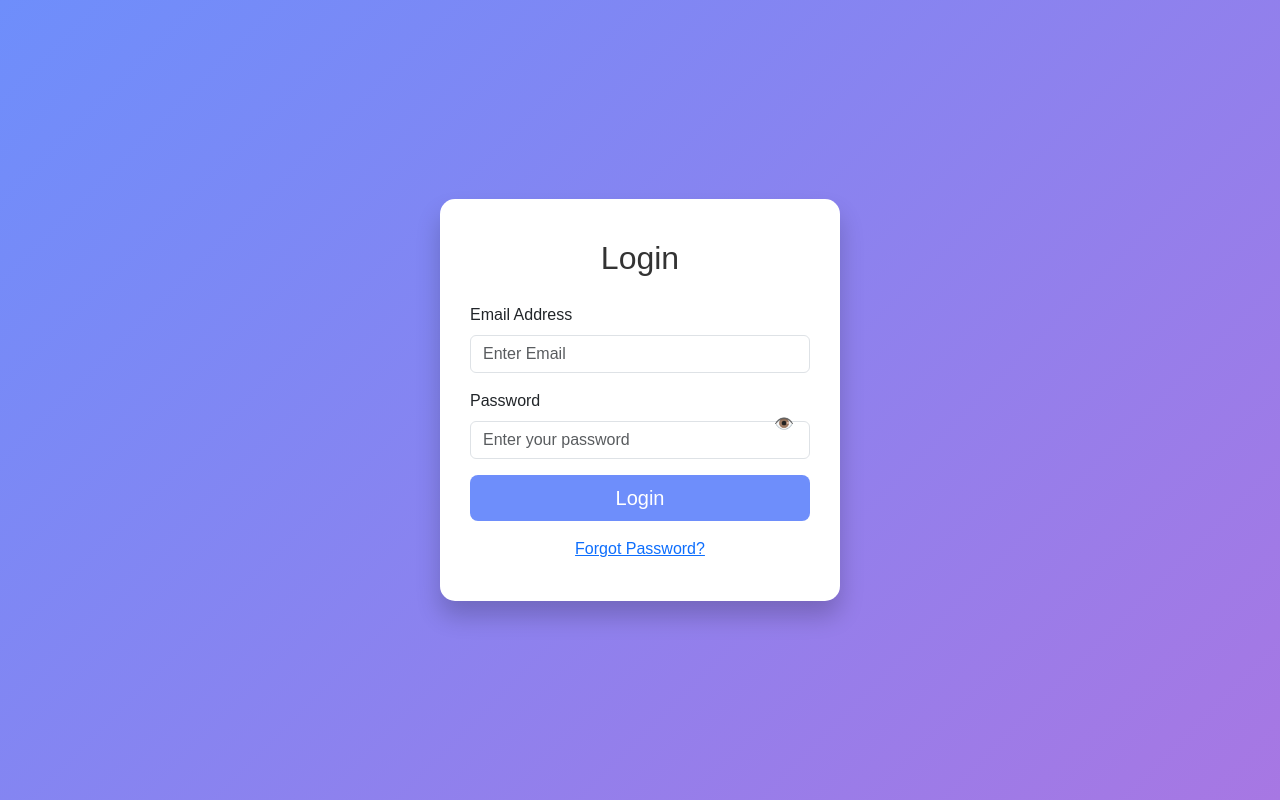
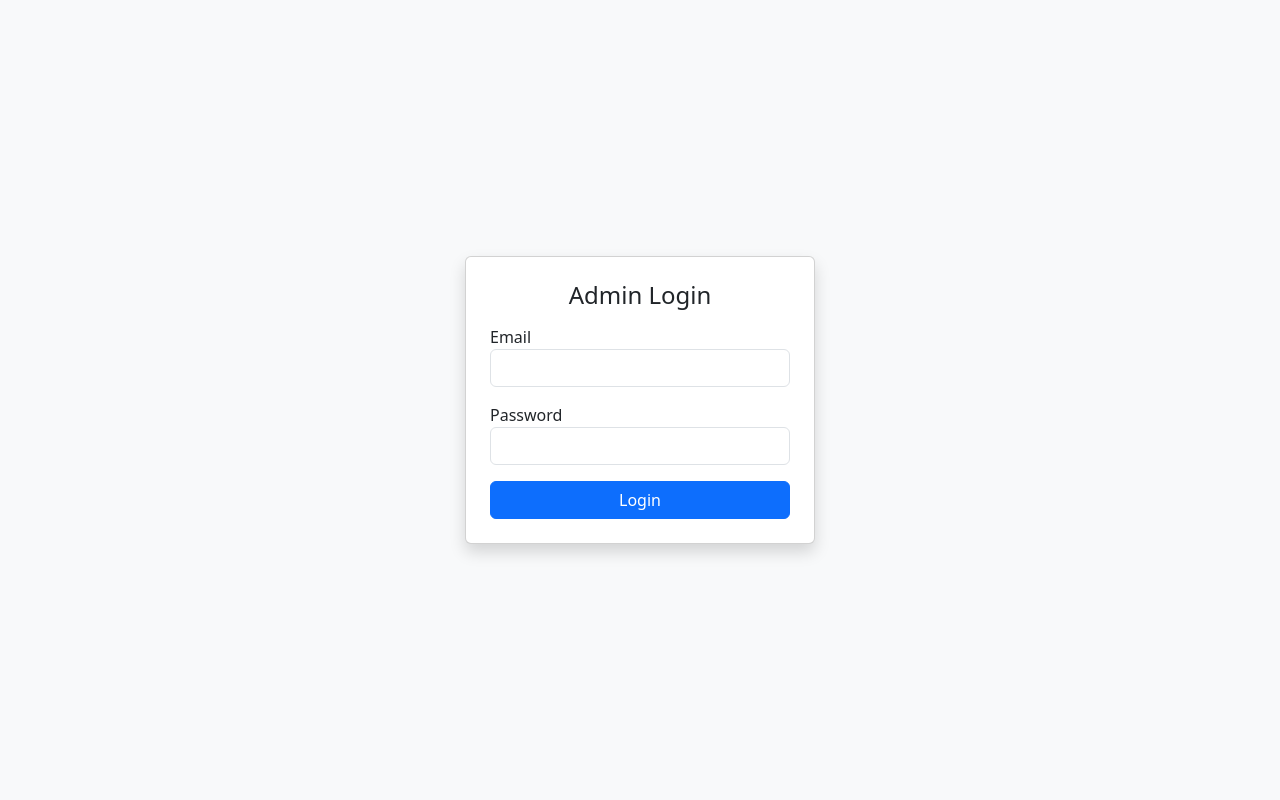
Before and after one commit to VAIBHAV-KATHORE/grampanchayat-portal, a PHP site: page /admin/login.php in a window 1280 px wide. Run offline with PHP 8.4, Linux system fonts and the light colour scheme.

Commit message:
Update login.php

```diff
--- a/admin/login.php
+++ b/admin/login.php
@@ -18,12 +18,21 @@ if (isset($_POST['login'])) {
 
         $row = $result->fetch_assoc();
 
-        // DEBUG (remove after working)
-        // var_dump($row['password']); exit;
+        $dbPassword = $row['password'];
 
-        if (password_verify($password, $row['password'])) {
+        // 1️⃣ Try hashed password check
+        $valid = password_verify($password, $dbPassword);
 
-            $_SESSION['admin'] = $row['email'];
+        // 2️⃣ Fallback: plain match (YOUR CURRENT DB NEEDS THIS)
+        if (!$valid && $password === $dbPassword) {
+            $valid = true;
+        }
+
+        // 3️⃣ FINAL LOGIN CHECK
+        if ($valid) {
+
+            $_SESSION['admin'] = $row['username'];
+            $_SESSION['admin_email'] = $row['email'];
 
             header("Location: dashboard.php");
             exit();
@@ -39,107 +48,43 @@ if (isset($_POST['login'])) {
 ?>
 
 <!DOCTYPE html>
-<html lang="en">
-
+<html>
 <head>
-    <meta charset="UTF-8">
-    <meta name="viewport" content="width=device-width, initial-scale=1.0">
-    <title>Login Form</title>
-    <!-- Bootstrap 5 CSS -->
+    <title>Admin Login</title>
     <link href="https://cdn.jsdelivr.net/npm/bootstrap@5.3.2/dist/css/bootstrap.min.css" rel="stylesheet">
-    <style>
-        body {
-            background: linear-gradient(135deg, #6e8efb, #a777e3);
-            min-height: 100vh;
-            display: flex;
-            justify-content: center;
-            align-items: center;
-            font-family: 'Poppins', sans-serif;
-        }
-
-        .login-container {
-            background: #fff;
-            padding: 40px 30px;
-            border-radius: 15px;
-            box-shadow: 0 15px 25px rgba(0, 0, 0, 0.2);
-            width: 100%;
-            max-width: 400px;
-        }
-
-        .login-container h2 {
-            text-align: center;
-            margin-bottom: 25px;
-            color: #333;
-        }
-
-        .form-control:focus {
-            border-color: #6e8efb;
-            box-shadow: 0 0 8px rgba(110, 142, 251, 0.3);
-        }
-
-        .btn-primary {
-            background: #6e8efb;
-            border: none;
-        }
-
-        .btn-primary:hover {
-            background: #5a6fd1;
-        }
-
-        .form-label {
-            font-weight: 500;
-        }
-    </style>
 </head>
 
-<body>
+<body class="bg-light">
 
-    <div class="login-container">
+<div class="container d-flex justify-content-center align-items-center" style="height:100vh;">
 
-        <h2>Login</h2>
+    <div class="card p-4 shadow" style="width:350px;">
+
+        <h4 class="text-center mb-3">Admin Login</h4>
+
+        <?php echo $msg; ?>
+
         <form method="POST">
+
             <div class="mb-3">
+                <label>Email</label>
+                <input type="email" name="email" class="form-control" required>
+            </div>
 
-                <label class="form-label">
-                    Email Address
-                </label>
+            <div class="mb-3">
+                <label>Password</label>
+                <input type="password" name="password" class="form-control" required>
+            </div>
 
-                <input type="email"
-                    class="form-control"
-                    name="email"
-                    placeholder="Enter Email"
-                    required>
+            <button type="submit" name="login" class="btn btn-primary w-100">
+                Login
+            </button>
 
-            </div>
-            <div class="mb-3 position-relative">
-                <label for="password" class="form-label">Password</label>
-                <input type="password" class="form-control" name="password" id="password" placeholder="Enter your password" required>
-                <span class="position-absolute top-50 end-0 translate-middle-y me-3" style="cursor:pointer;" onclick="togglePassword()">
-                    👁️
-                </span>
-            </div>
-            <div class="d-grid">
-                <button type="submit" name="login" class="btn btn-primary btn-lg">Login</button>
-            </div>
-            <div class="text-center mt-3">
-                <a href="forgot_password.php">Forgot Password?</a>
-            </div>
         </form>
 
-        <script>
-            function togglePassword() {
-                const passwordField = document.getElementById('password');
-                if (passwordField.type === 'password') {
-                    passwordField.type = 'text';
-                } else {
-                    passwordField.type = 'password';
-                }
-            }
-        </script>
+    </div>
 
+</div>
 
-        <!-- Bootstrap JS -->
-        <script src="https://cdn.jsdelivr.net/npm/bootstrap@5.3.2/dist/js/bootstrap.bundle.min.js"></script>
 </body>
-
 </html>
```
